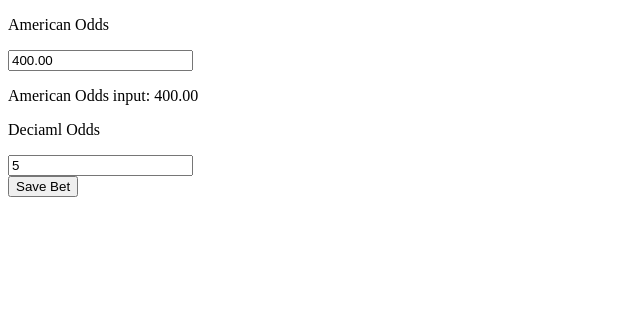
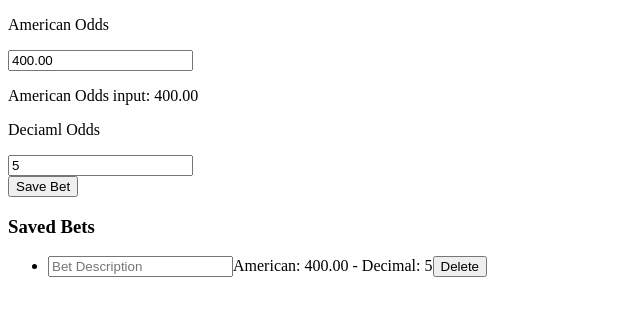
Before and after one commit to HumbertoMelean/betting-odds-toolkit, a React (Vite) app: page / in a window 1280 px wide. Both pictures are taken after typing "5", "5" into the empty fields and a click on the button "Save Bet". Shown: the top 316 px of the page, without its empty margins (0-640 px from the left). Built offline with nearby package versions, Linux system fonts and the light colour scheme.

Commit message:
Add bet saving functionality and improve state management in App component

```diff
--- a/src/App.jsx
+++ b/src/App.jsx
@@ -1,8 +1,9 @@
-import { useState, useEffect } from "react";
+import { useState } from "react";
 
 function App() {
   const [americanOdds, setAmericanOdds] = useState("");
   const [decimalOdds, setDecimalOdds] = useState("");
+  const [savedBets, setSavedBets] = useState([]);
 
   //conversion functions
   function convertAmericanToDecimal(americanOdds) {
@@ -26,6 +27,10 @@ function App() {
     } else {
       setAmericanOdds("");
     }
+  }
+
+  function deleteBet(idToDelete) {
+    setSavedBets((prev) => prev.filter((bet) => bet.id !== idToDelete));
   }
 
   return (
@@ -57,7 +62,30 @@ function App() {
           }}
         />
       </div>
-      <button>Save Bet</button>
+      <button
+        onClick={() => {
+          const newBet = {
+            id: Date.now(),
+            american: americanOdds,
+            decimal: decimalOdds,
+          };
+          setSavedBets((prev) => [...prev, newBet]);
+
+          console.log(newBet);
+        }}
+      >
+        Save Bet
+      </button>
+      <h3>Saved Bets</h3>
+      <ul>
+        {savedBets.map((bet) => (
+          <li key={bet.id}>
+            <input placeholder="Bet Description" />
+            American: {bet.american} - Decimal: {bet.decimal}
+            <button onClick={() => deleteBet(bet.id)}>Delete</button>
+          </li>
+        ))}
+      </ul>
     </div>
   );
 }
```
